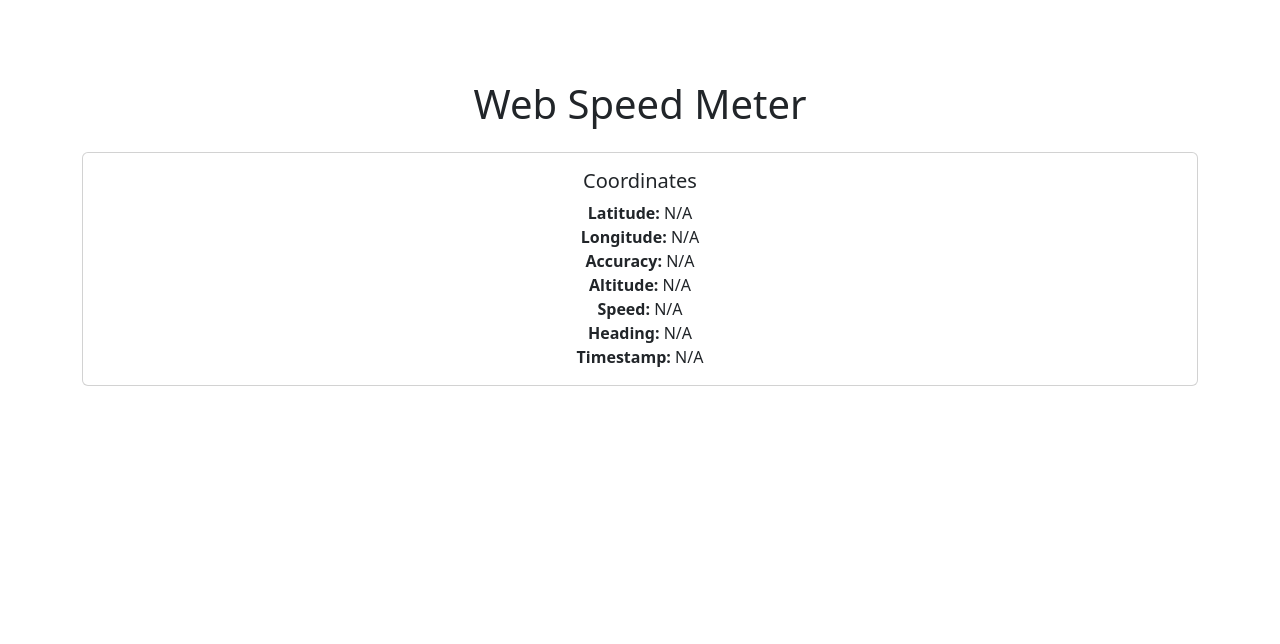
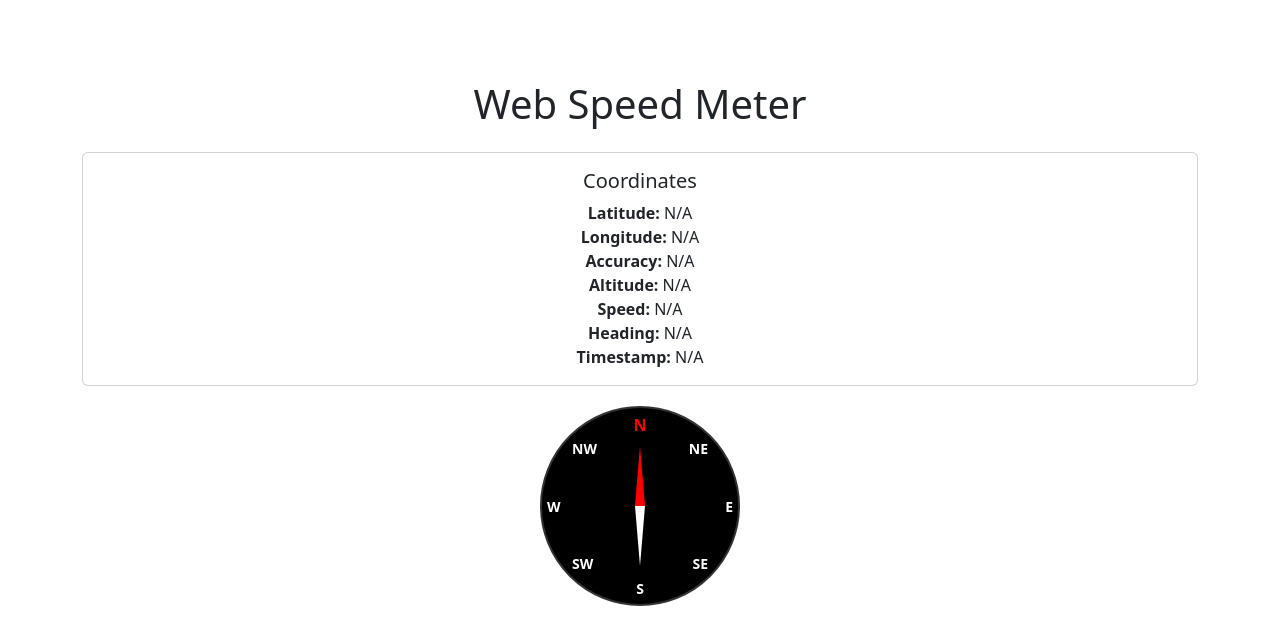
Before and after one commit to ihkk/WebSpeedMeter, a React (Vite) app: page / in a window 1280 px wide. Shown: the top 644 px of the page. Built offline with nearby package versions, Linux system fonts and the light colour scheme; no server answers.

Commit message:
add compass; set fixed digit

```diff
--- a/src/App.tsx
+++ b/src/App.tsx
@@ -1,6 +1,7 @@
 import { useState, useEffect } from "react";
 import "bootstrap/dist/css/bootstrap.min.css";
 import "./App.css";
+import Compass from "./Compass";
 
 interface LocationState {
   latitude: number | null;
@@ -76,28 +77,34 @@ const App: React.FC = () => {
     };
   }, []);
 
+
+
   return (
     <div className="container mt-5">
       <h1 className="mb-4">Web Speed Meter</h1>
       {error ? (
         <div className="alert alert-danger">{error}</div>
       ) : (
+        <>
           <div className="card">
             <div className="card-body">
               <h5 className="card-title">Coordinates</h5>
               <p className="card-text">
                 <strong>Latitude:</strong> {location.latitude ?? "N/A"} <br />
                 <strong>Longitude:</strong> {location.longitude ?? "N/A"} <br />
-              <strong>Accuracy:</strong> {location.accuracy ? `${location.accuracy} meters` : "N/A"} <br />
-              <strong>Altitude:</strong> {location.altitude ? `${location.altitude} meters` : "N/A"} <br />
-              <strong>Speed:</strong> {location.speed ? `${location.speed} m/s` : "N/A"} <br />
-              <strong>Heading:</strong> {location.heading ? `${location.heading}°` : "N/A"} <br />
+                <strong>Accuracy:</strong> {location.accuracy ? `${location.accuracy.toFixed(0)} m` : "N/A"} <br />
+                <strong>Altitude:</strong> {location.altitude !== null ? `${location.altitude.toFixed(2)} m` : "N/A"} <br />
+                <strong>Speed:</strong> {location.speed !== null ? `${location.speed.toFixed(2)} m/s` : "N/A"} <br />
+                <strong>Heading:</strong> {location.heading ? `${location.heading.toFixed(2)}°` : "N/A"} <br />
                 <strong>Timestamp:</strong> {location.timestamp ?? "N/A"}
               </p>
             </div>
           </div>
-      )}
-    </div>
+          <Compass heading={location.heading ?? 0} />
+        </>
+      )
+      }
+    </div >
   );
 };
 
--- /dev/null
+++ b/src/Compass.css
@@ -0,0 +1,110 @@
+.compass {
+    display: flex;
+    justify-content: center;
+    align-items: center;
+    margin: 20px auto;
+}
+
+.compass-circle {
+    position: relative;
+    width: 200px;
+    height: 200px;
+    border-radius: 50%;
+    background: black;
+    border: 2px solid #333;
+}
+
+.compass-label {
+    position: absolute;
+    font-size: 14px;
+    font-weight: bold;
+    color: white;
+}
+
+.north {
+    top: 5px;
+    left: 50%;
+    transform: translateX(-50%);
+    font-size: 16px;
+    color: red;
+}
+
+.east {
+    right: 5px;
+    top: 50%;
+    transform: translateY(-50%);
+}
+
+.south {
+    bottom: 5px;
+    left: 50%;
+    transform: translateX(-50%);
+}
+
+.west {
+    left: 5px;
+    top: 50%;
+    transform: translateY(-50%);
+}
+
+.ne {
+    top: 30px;
+    right: 30px;
+}
+
+.nw {
+    top: 30px;
+    left: 30px;
+}
+
+.se {
+    bottom: 30px;
+    right: 30px;
+}
+
+.sw {
+    bottom: 30px;
+    left: 30px;
+}
+
+.compass-pointer {
+    position: absolute;
+    width: 100%;
+    height: 100%;
+    top: 0;
+    left: 0;
+    transform-origin: 50% 50%;
+    /* 以圆心为旋转中心 */
+    transition: transform 0.4s ease-in-out;
+    /* 平滑旋转动画 */
+}
+
+.compass-pointer-red {
+    position: absolute;
+    top: 50%;
+    /* 红色指针从圆心开始向上 */
+    left: 50%;
+    width: 10px;
+    height: 60px;
+    background: red;
+    clip-path: polygon(50% 0%, 0% 100%, 100% 100%);
+    /* 指向顶部 */
+    transform: translate(-50%, -100%);
+    /* 定位顶部 */
+    transition: transform 0.4s ease-in-out;
+}
+
+.compass-pointer-white {
+    position: absolute;
+    top: 50%;
+    /* 白色指针从圆心开始向下 */
+    left: 50%;
+    width: 10px;
+    height: 60px;
+    background: white;
+    clip-path: polygon(50% 100%, 0% 0%, 100% 0%);
+    /* 指向底部 */
+    transform: translate(-50%, 0%);
+    /* 定位底部 */
+    transition: transform 0.4s ease-in-out;
+}
--- /dev/null
+++ b/src/Compass.tsx
@@ -0,0 +1,50 @@
+import React, { useState, useEffect } from "react";
+import "./Compass.css";
+
+interface CompassProps {
+    heading: number; // 当前目标角度（0-360）
+}
+
+const Compass: React.FC<CompassProps> = ({ heading }) => {
+    const [currentHeading, setCurrentHeading] = useState(0);
+
+    useEffect(() => {
+        const calculateShortestRotation = (current: number, target: number) => {
+            const difference = target - current;
+            if (Math.abs(difference) > 180) {
+                return difference > 0 ? difference - 360 : difference + 360;
+            }
+            return difference;
+        };
+
+        const shortestRotation = calculateShortestRotation(currentHeading, heading);
+        setCurrentHeading((prev) => prev + shortestRotation);
+    }, [heading, currentHeading]);
+
+    return (
+        <div className="compass">
+            <div className="compass-circle">
+                {/* 方位标记 */}
+                <div className="compass-label north">N</div>
+                <div className="compass-label east">E</div>
+                <div className="compass-label south">S</div>
+                <div className="compass-label west">W</div>
+                <div className="compass-label ne">NE</div>
+                <div className="compass-label nw">NW</div>
+                <div className="compass-label se">SE</div>
+                <div className="compass-label sw">SW</div>
+
+                {/* 指针 */}
+                <div
+                    className="compass-pointer"
+                    style={{ transform: `rotate(${currentHeading}deg)` }}
+                >
+                    <div className="compass-pointer-red" />
+                    <div className="compass-pointer-white" />
+                </div>
+            </div>
+        </div>
+    );
+};
+
+export default Compass;
```
Lines whose indentation alone changed are shown as unchanged.
